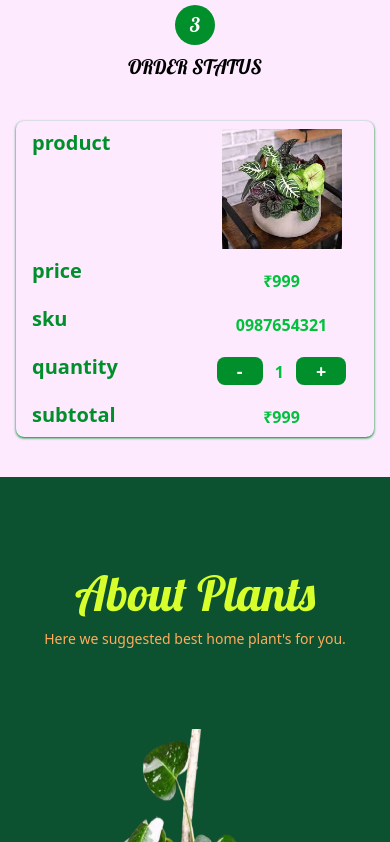
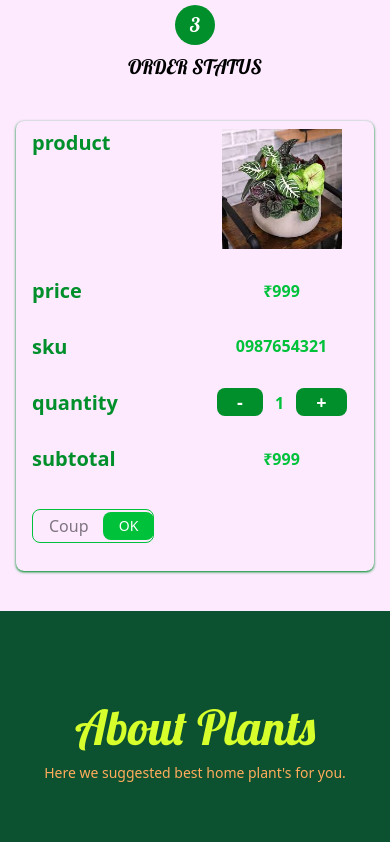
Before and after one commit to ItzRahul-ai/plant-page, a plain HTML site: page index.html in a window 390 px wide. Shown: the part 2642-3484 px from the top of the page. Drawn offline with nearby package versions, Linux system fonts and the light colour scheme; a web font is replaced by a local one.

Commit message:
add cupon box without javascript an use animations

```diff
--- a/index.html
+++ b/index.html
@@ -402,52 +402,79 @@
             </div>
 
             <!-- product chart section -->
-            <div class="px-4 py-2 shadow-sm shadow-[#008F2B] rounded-lg mt-5"data-aos="zoom-out-up">
+            <div class="px-4 py-2 shadow-sm shadow-[#008F2B] rounded-lg mt-5">
 
                 <div class="grid grid-cols-2 md:grid-cols-1 gap-5">
 
                     <!-- table head -->
-                    <div class="text-[#008F2B] font-bold text-xl grid grid-cols-1 md:grid-cols-5 md:gap-2 gap-5">
-                        <h1 class="text-left md:text-center mb-20 md:mb-0">product</h1>
-                        <h1 class="text-left md:text-center">price</h1>
-                        <h1 class="text-left md:text-center">sku</h1>
-                        <h1 class="text-left md:text-center">quantity</h1>
-                        <h1 class="text-left md:text-center">subtotal</h1>
+                    <div class="text-[#008F2B] font-bold text-xl grid grid-cols-1 md:grid-cols-5 md:gap-0 gap-5 ">
+                        <h1 class="text-left md:text-center mb-20 md:mb-0 pb-5" data-aos="fade-down">product</h1>
+                        <h1 class="text-left md:text-center md:border-b border-[#00C23A] pb-2" data-aos="zoom-in">price
+                        </h1>
+                        <h1 class="text-left md:text-center md:border-b border-[#00C23A] pb-2" data-aos="zoom-in">sku
+                        </h1>
+                        <h1 class="text-left md:text-center md:border-b border-[#00C23A] pb-2" data-aos="zoom-in">
+                            quantity</h1>
+                        <h1 class="text-left md:text-center md:border-b border-[#00C23A] pb-2" data-aos="zoom-in">
+                            subtotal</h1>
                     </div>
 
                     <!-- table body -->
                     <div class="text-[#00C23A] font-bold grid grid-cols-1 md:grid-cols-5 md:gap-2 gap-5">
 
                         <!-- product image -->
-                        <div class="flex justify-center">
+                        <div class="flex justify-center " data-aos="zoom-in">
                             <img src="./asset/product.jpeg" alt="product" class="h-30 md:h-50">
                         </div>
                         <!-- product price -->
-                        <div class="text-center md:mt-15">
+                        <div class="text-center md:mt-15" data-aos="zoom-in-down">
                             <span id="productPrice"></span>
+
+                            <!-- coupon code box -->
+                            <div class="relative w-full lg:w-4/5 hidden md:block mt-15">
+                                <input class="outline-none border border-[#00C23A] rounded-lg pl-4 pr-16 py-1 w-full"
+                                    type="text" name="coupon" id="coupon" placeholder="Coupon No">
+                                <button type="submit"
+                                    class="absolute right-0 cursor-pointer top-1/2 -translate-y-1/2 px-4 py-1 text-white bg-[#00C23A] rounded-lg text-sm md:text-base">
+                                    OK
+                                </button>
+                            </div>
+
                         </div>
                         <!-- product unic no / sku -->
-                        <div class="text-center md:mt-15">
+                        <div class="text-center md:mt-15" data-aos="zoom-in-down">
                             <span>0987654321</span>
                         </div>
                         <div class="flex flex-col items-center">
                             <!-- product quentity select -->
-                        <div class="text-center md:mt-15">
+                            <div class="text-center md:mt-15" data-aos="zoom-in-down">
                                 <!-- quentity reduce -->
-                            <button id="reduce" type="submit" class="text-white bg-[#008F2B] rounded-lg px-5 font-bold text-lg cursor-pointer">-</button>
+                                <button id="reduce" type="submit"
+                                    class="text-white bg-[#008F2B] rounded-lg px-5 font-bold text-lg cursor-pointer">-</button>
 
                                 <!-- quentity no -->
                                 <span id="productCount" class="px-2">1</span>
 
                                 <!-- quantity addition -->
-                            <button id="increse" type="submit" class="text-white bg-[#008F2B] rounded-lg px-5 font-bold text-lg cursor-pointer">+</button>
+                                <button id="increse" type="submit"
+                                    class="text-white bg-[#008F2B] rounded-lg px-5 font-bold text-lg cursor-pointer">+</button>
                             </div>
                             <span class="text-sm text-rose-600 font font-bold" id="print"></span>
                         </div>
                         <!-- total product price -->
-                        <div class="text-center md:mt-15">
+                        <div class="text-center md:mt-15" data-aos="zoom-in-down">
                             <span id="finalPrice"></span>
                         </div>
+
+                    </div>
+                     <!-- coupon code box -->
+                        <div class="relative w-4/5 md:hidden block mt-2 mb-5">
+                                <input class="outline-none border border-[#00C23A] rounded-lg pl-4 pr-16 py-1 w-full"
+                                    type="text" name="coupon" id="coupon" placeholder="Coupon No">
+                                <button type="submit"
+                                    class="absolute right-0 cursor-pointer top-1/2 -translate-y-1/2 px-4 py-1 text-white bg-[#00C23A] rounded-lg text-sm md:text-base">
+                                    OK
+                                </button>
                             </div>
                 </div>
 
--- a/style.css
+++ b/style.css
@@ -11,3 +11,6 @@
 .display {
   display: none;
 }
+.Bdisplay {
+  display: block;
+}
```
Lines whose indentation alone changed are shown as unchanged.
